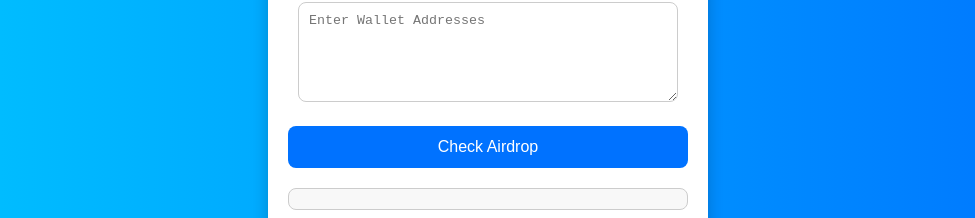
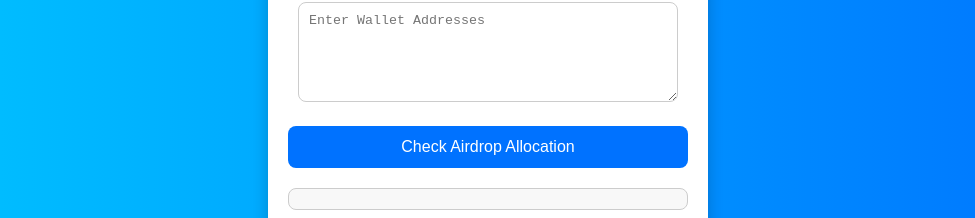
Before and after one commit to Brandzo/FarmerCapital, a plain HTML site: page index.html in a window 1280 px wide. Shown: the part 306-524 px from the top of the page, without its empty margins (152-1127 px from the left). Drawn offline with nearby package versions, Linux system fonts and the light colour scheme.

Commit message:
Update index.html

```diff
--- a/index.html
+++ b/index.html
@@ -13,7 +13,7 @@
         <h1 class="heading-text">LayerZero Airdrop MultiChecker</h1>
         <p class="instruction-text">Enter your wallet addresses (one per line):</p>
         <textarea id="walletAddressInput" placeholder="Enter Wallet Addresses"></textarea>
-        <button id="checkButton">Check Airdrop</button>
+        <button id="checkButton">Check Airdrop Allocation</button>
         <div id="loadingIndicator" class="loading-indicator" style="display: none;"></div>
         <div id="resultsContainer" class="results-container"></div>
         <div id="summaryContainer" class="summary-container"></div>
```
